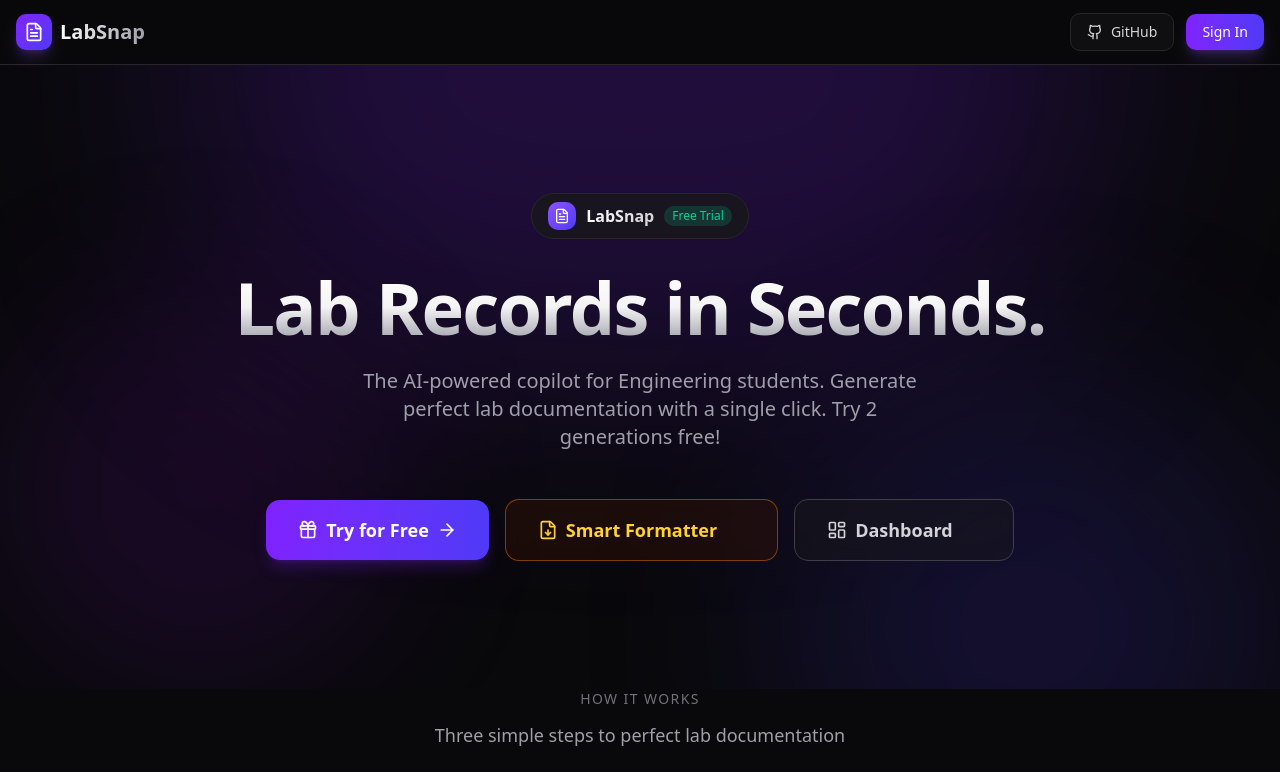
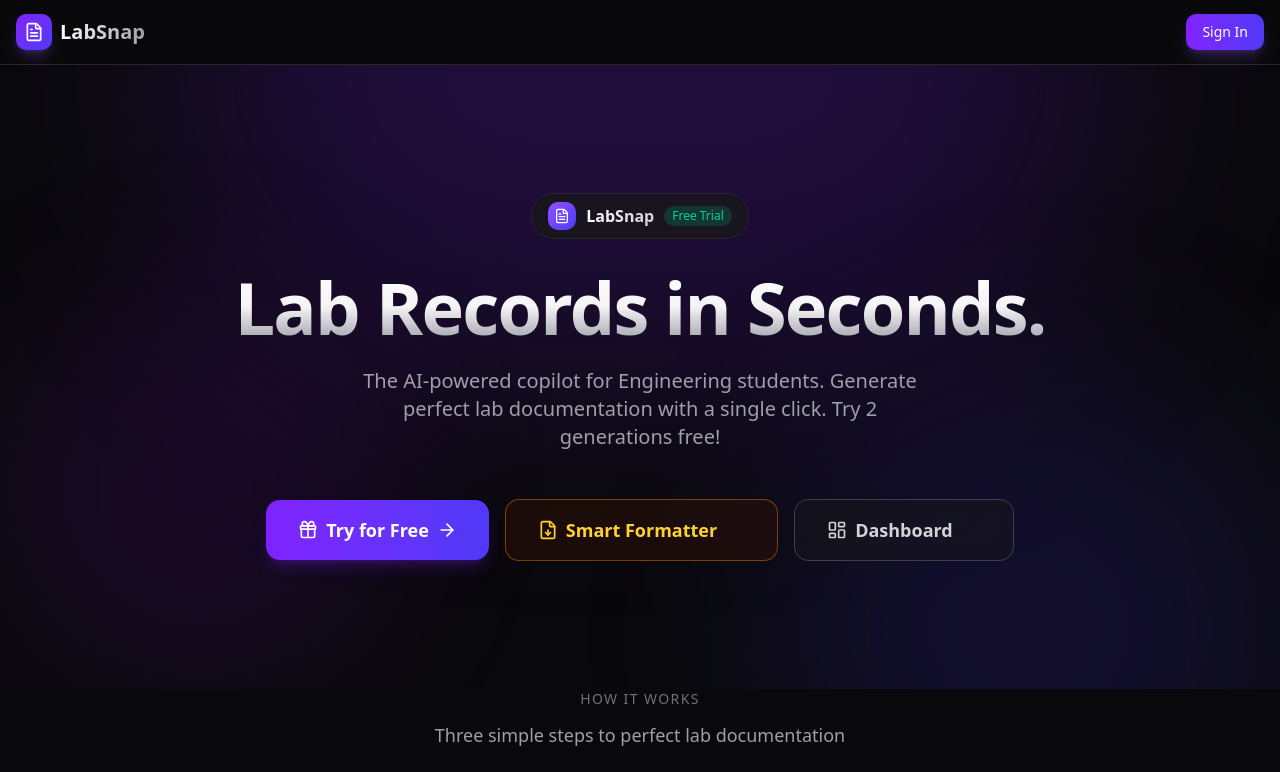
Before and after one commit to ijatinydv/labSnap, a Next.js app: page / in a window 1280 px wide. Shown: the top 772 px of the page. Built offline with nearby package versions, Linux system fonts and the light colour scheme; no server answers.

Commit message:
remove github link from navbar

```diff
--- a/src/components/Navbar.tsx
+++ b/src/components/Navbar.tsx
@@ -1,5 +1,5 @@
 import Link from "next/link";
-import { FileText, Github } from "lucide-react";
+import { FileText } from "lucide-react";
 import {
   SignInButton,
   SignedIn,
@@ -22,19 +22,8 @@ export function Navbar() {
           </span>
         </Link>
 
-        {/* Right Side: GitHub + Auth */}
+        {/* Right Side: Auth */}
         <div className="flex items-center gap-3">
-          {/* GitHub Link */}
-          <Link
-            href="https://github.com/ijatinydv/labSnap"
-            target="_blank"
-            rel="noopener noreferrer"
-            className="flex items-center gap-2 rounded-lg border border-zinc-800 bg-zinc-900/50 px-4 py-2 text-sm font-medium text-zinc-300 transition-all duration-200 hover:border-zinc-700 hover:bg-zinc-800 hover:text-white"
-          >
-            <Github className="h-4 w-4" />
-            <span className="hidden sm:inline">GitHub</span>
-          </Link>
-
           {/* Auth: Sign In Button (when logged out) */}
           <SignedOut>
             <SignInButton mode="modal">
```
